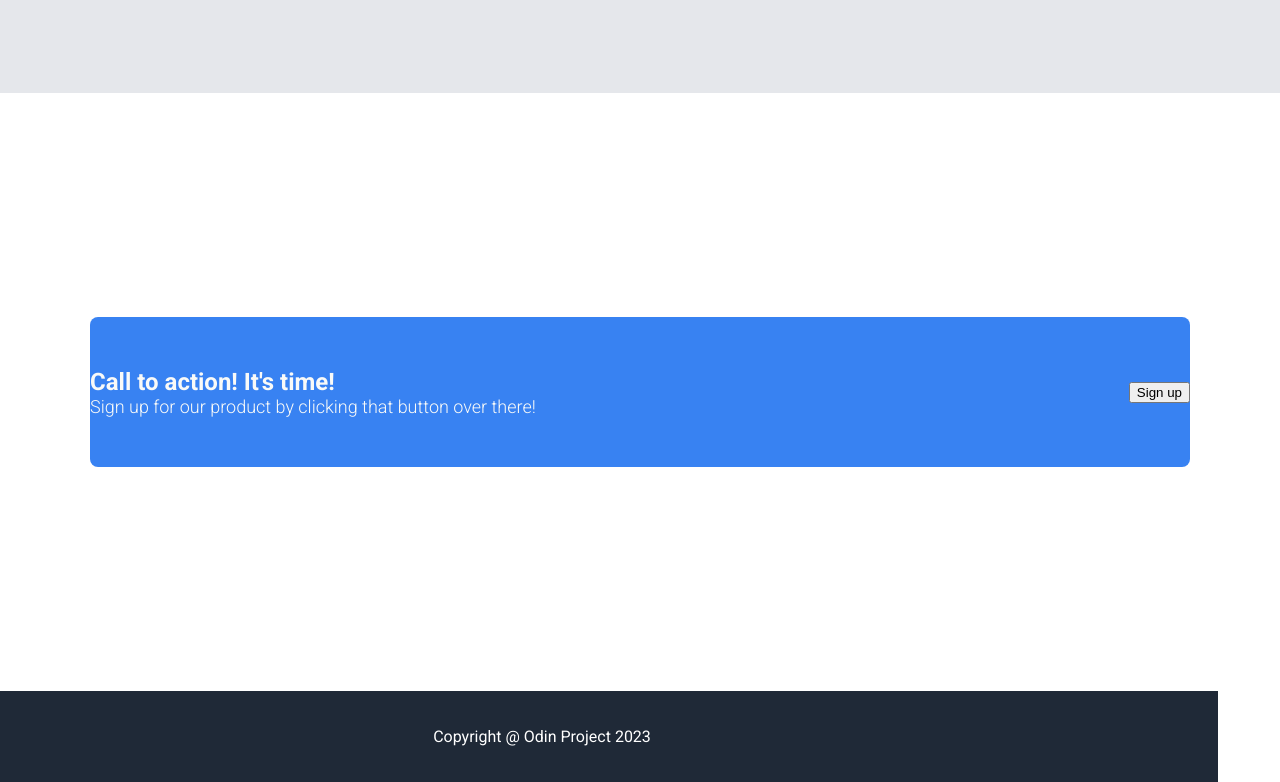
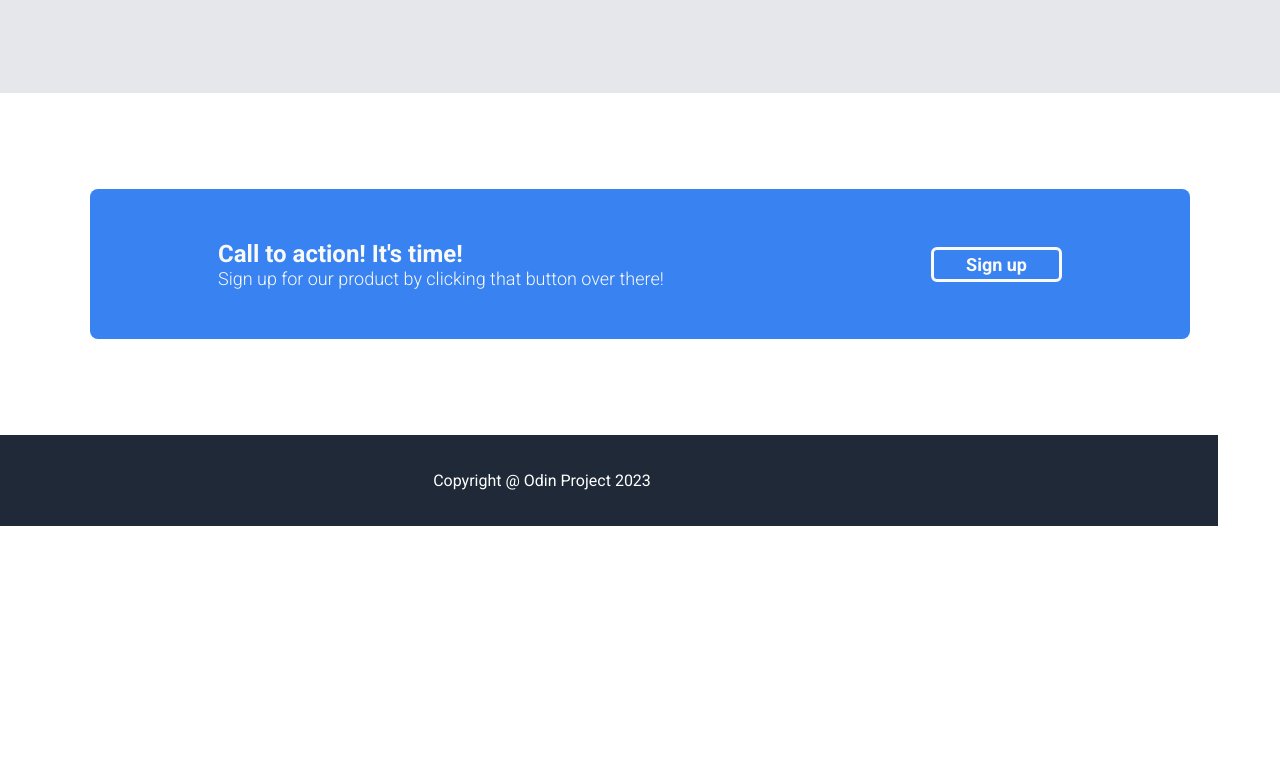
Before and after one commit to FemboyValorant/landing-page, a plain HTML site: page index.html in a window 1280 px wide. Shown: the part 1279-2061 px from the top of the page. After the commit the page ends 1805 px from the top, so only its background shows below. Drawn offline with Linux system fonts and the light colour scheme.

Commit message:
Finish part 4

```diff
--- a/styles.css
+++ b/styles.css
@@ -133,7 +133,8 @@ body {
   .part4 {
     justify-content: center;
     align-content: center;
-
+    padding-top: 96px;
+    padding-bottom: 96px;
   }
 
   ul, .sub-text {
@@ -297,4 +298,20 @@ body {
     display: flex;
     align-items: start;
     flex-flow: column;
+    margin-left: 128px;
   }
+
+  .blue-button {
+    border: solid #F9FAF8;
+    border-radius: 6px;
+    background-color: #3882F2;
+    color: #F9FAF8;
+    padding: 4px 32px;
+
+    font-family: "Roboto", sans-serif;
+    font-weight: bold;
+    font-style: normal;
+    font-size: 18px;
+
+    margin-right: 128px;
+  }
```
